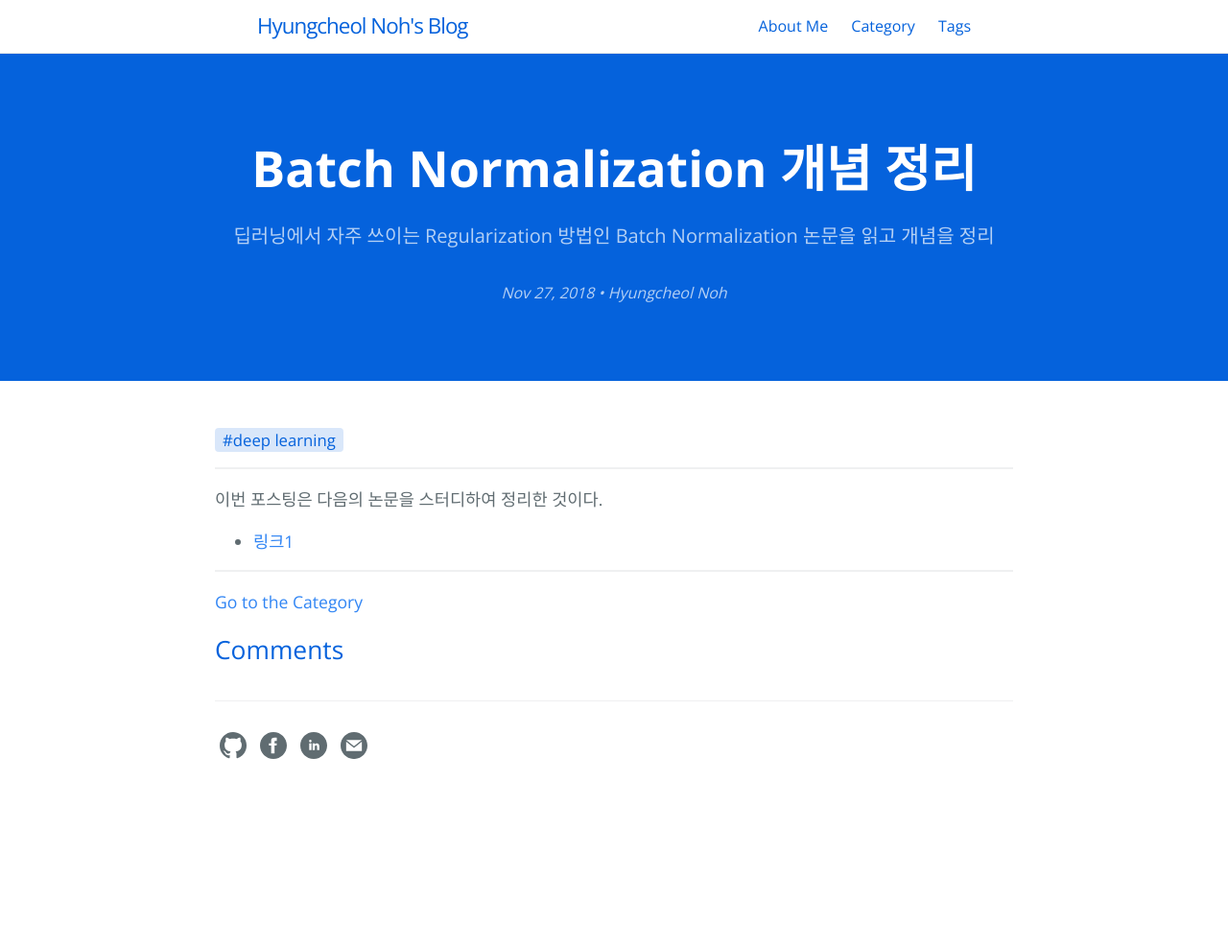
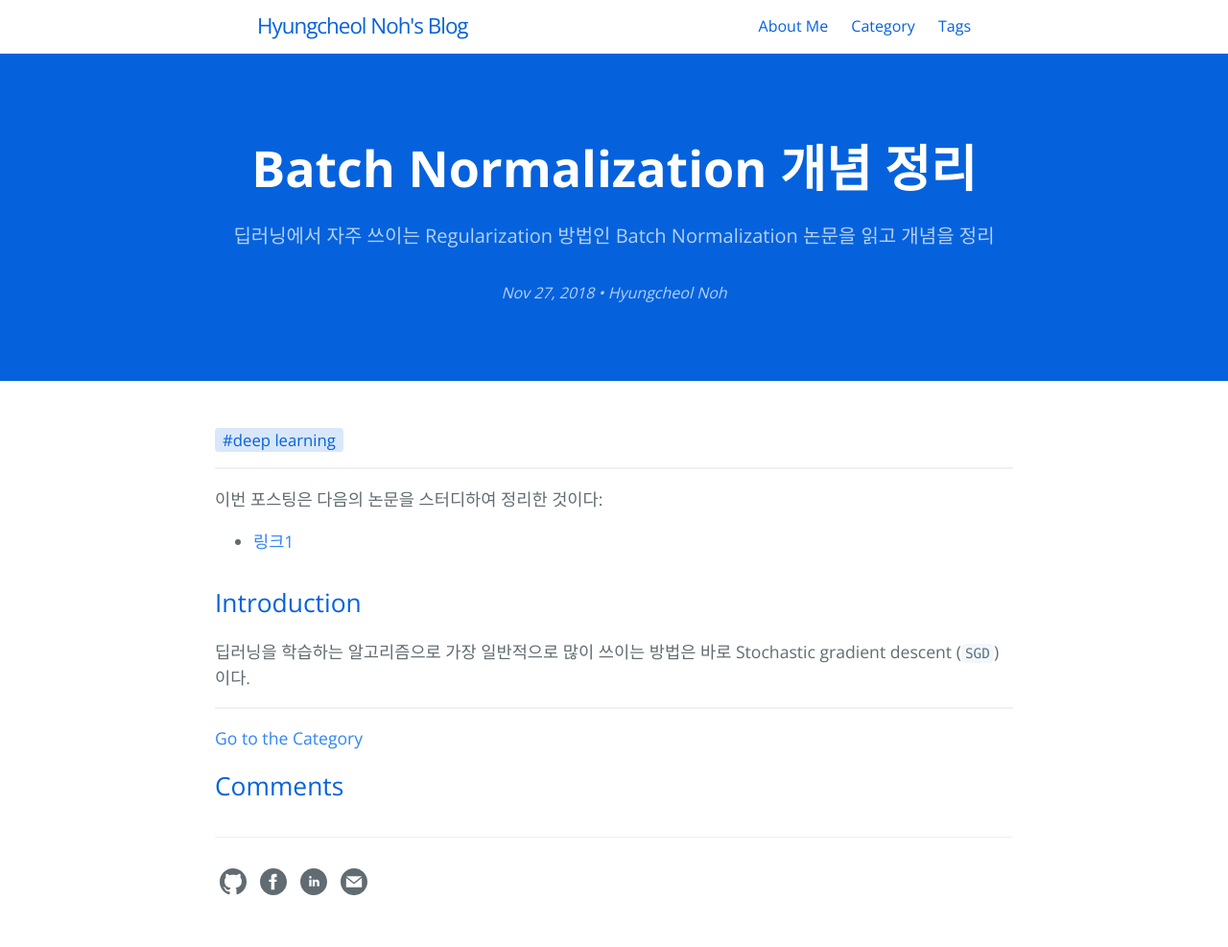
Before and after one commit to hcnoh/hcnoh.github.io, a Jekyll site: the page built from _posts/2018-11-27-batch-normalization.md, in a window 1280 px wide. Shown: the whole page at 96% size. Built offline with Jekyll 4.4.1, drawn with Linux system fonts in a browser that asks for light colours; comment, search, counter and statistics services are not loaded; before the commit the page ends 900 px from its top, so only the background shows below that.

Commit message:
Update 2018-11-27-batch-normalization.md

```diff
--- a/_posts/2018-11-27-batch-normalization.md
+++ b/_posts/2018-11-27-batch-normalization.md
@@ -12,5 +12,8 @@ author: "Hyungcheol Noh"
 permalink: /2018-11-27-batch-normalization
 ---
 
-이번 포스팅은 다음의 논문을 스터디하여 정리한 것이다.
+이번 포스팅은 다음의 논문을 스터디하여 정리한 것이다:
 - [링크1](https://arxiv.org/abs/1502.03167)
+
+## Introduction
+딥러닝을 학습하는 알고리즘으로 가장 일반적으로 많이 쓰이는 방법은 바로 Stochastic gradient descent (`SGD`)이다.
```
